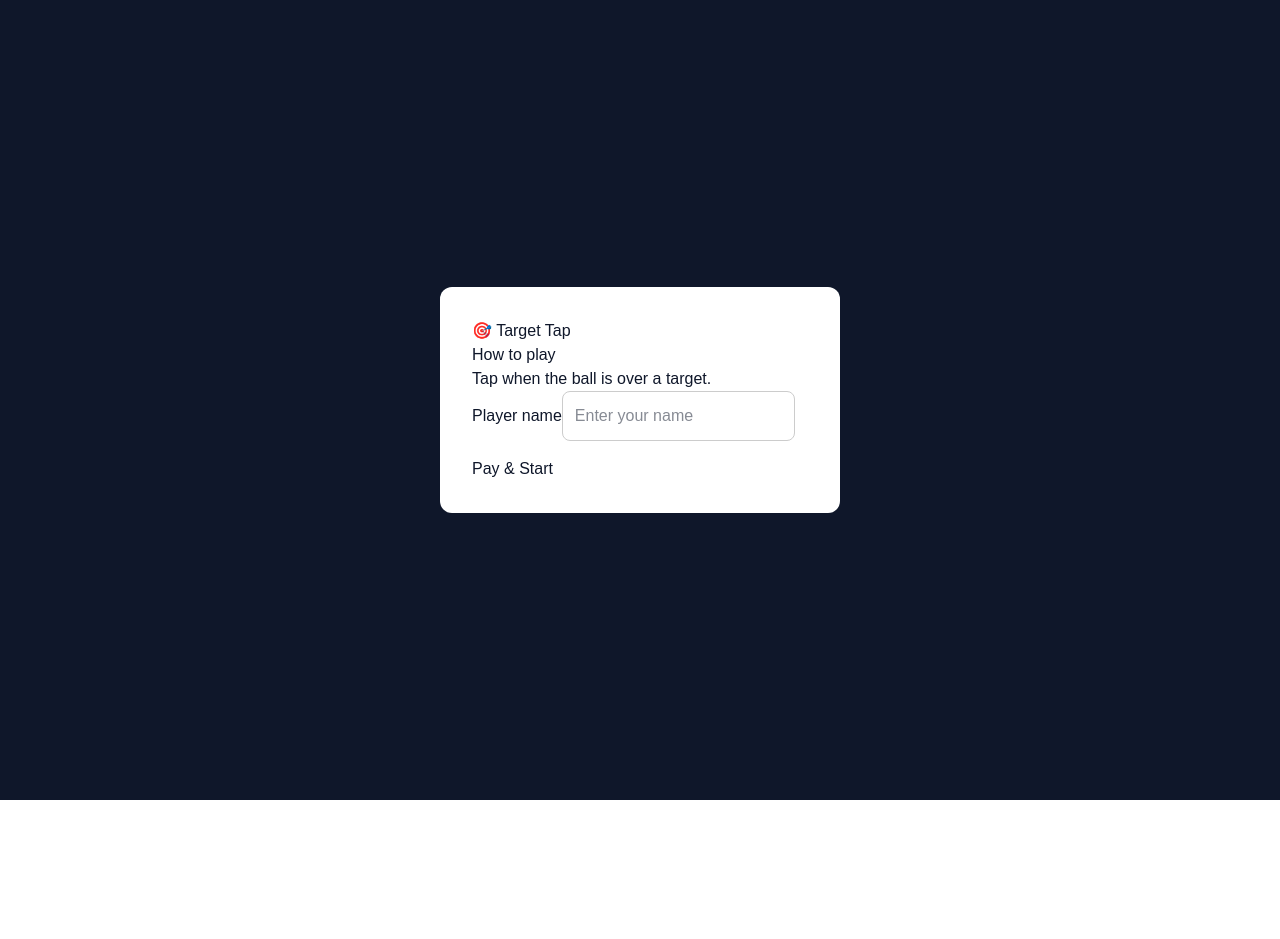
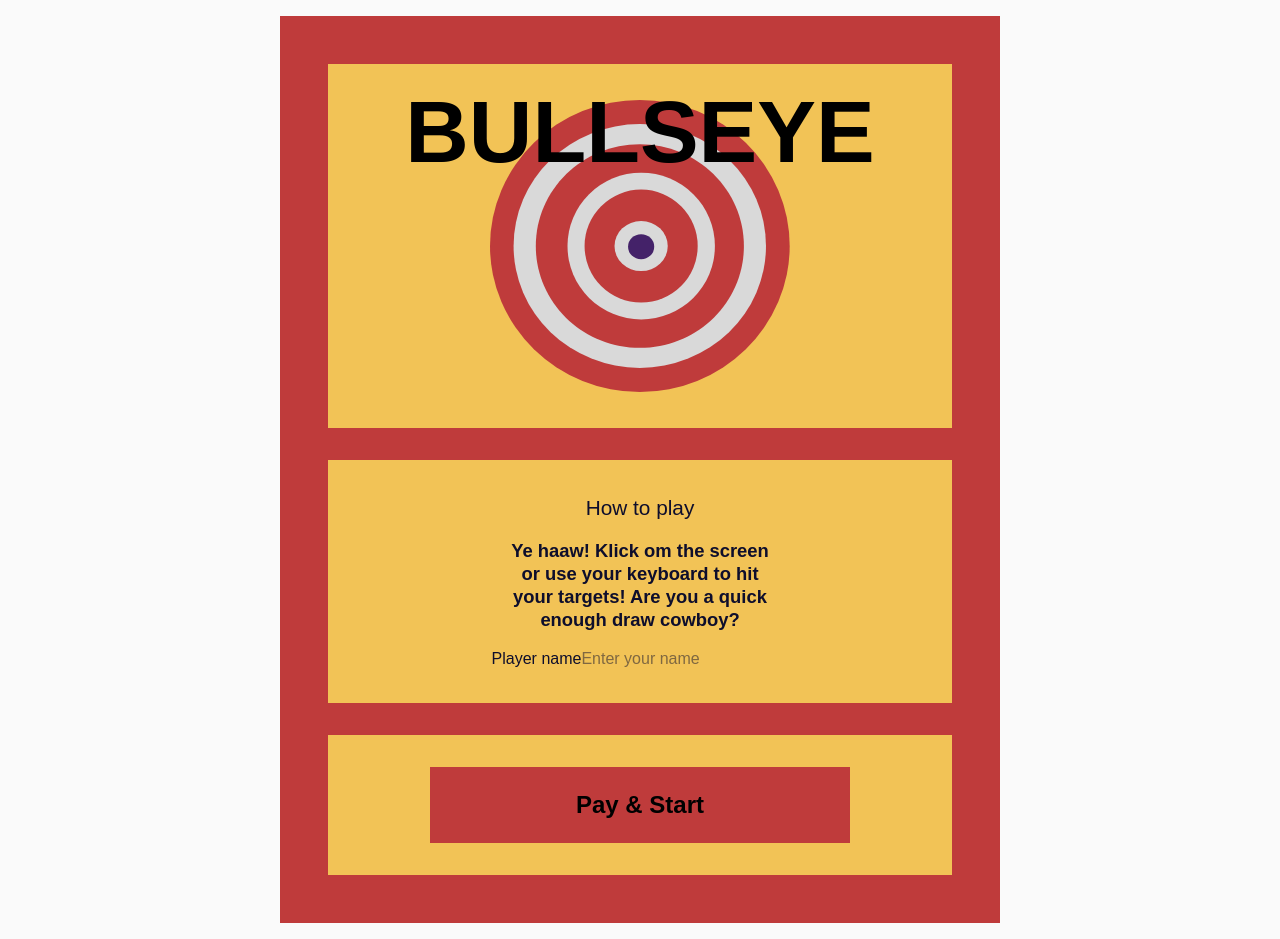
Before and after one commit to EmmaRask/Bullseye, a Next.js app: page / in a window 1280 px wide. Before the commit the page ends 800 px from the top, so only its background shows below. Built offline with nearby package versions, Linux system fonts and the light colour scheme; a web font is replaced by a local one.

Commit message:
Design new start screen

```diff
--- a/features/target-tap-game/components/StartScreen.module.css
+++ b/features/target-tap-game/components/StartScreen.module.css
@@ -1,4 +1,135 @@
 .container {
+  min-height: 100vh;
+  background: #fafafa;
+  display: flex;
+  justify-content: center;
+  padding: 1rem;
+  color: #0e0e2c;
+}
+
+.wrapper {
+  width: 100%;
+  max-width: 430px;
+  background: #bf3b3b;
+  padding: 2rem 1.25rem;
+  display: flex;
+  flex-direction: column;
+  gap: 2rem;
+}
+
+.panel {
+  background: #f2c356;
+  padding: 2rem 1.25rem;
+  text-align: center;
+}
+
+.heroPanel {
+  position: relative;
+  min-height: 260px;
+  display: flex;
+  justify-content: center;
+  align-items: center;
+  overflow: hidden;
+}
+
+.title {
+  position: absolute;
+  top: 1.5rem;
+  z-index: 2;
+  margin: 0;
+  font-size: clamp(3rem, 16vw, 5.5rem);
+  line-height: 1;
+  font-weight: 900;
+  color: #000;
+}
+
+.targetWrapper {
+  width: 220px;
+  height: 220px;
+  display: flex;
+  justify-content: center;
+  align-items: center;
+}
+
+.panel h2 {
+  margin-top: 0;
+  font-size: 1.3rem;
+}
+
+.panel p {
+  max-width: 280px;
+  margin: 1rem auto;
+  font-size: 1.15rem;
+  font-weight: 700;
+  line-height: 1.25;
+}
+
+.label {
+  display: block;
+  margin-top: 1.5rem;
+  font-weight: 700;
+}
+
+.input {
+  width: 100%;
+  max-width: 260px;
+  margin-top: 0.5rem;
+  padding: 0.75rem;
+  border: 3px solid #bf3b3b;
+  background: #fafafa;
+  color: #0e0e2c;
+  font: inherit;
+  text-align: center;
+}
+
+.button {
+  width: 100%;
+  max-width: 280px;
+  padding: 1.25rem;
+  border: none;
+  background: #bf3b3b;
+  color: #000;
+  font-size: 1.5rem;
+  font-weight: 900;
+  cursor: pointer;
+}
+
+.button:disabled {
+  opacity: 0.6;
+  cursor: not-allowed;
+}
+
+.errorMessage {
+  color: #0e0e2c;
+  font-weight: 700;
+  margin-top: 1rem;
+}
+
+@media (min-width: 768px) {
+  .wrapper {
+    max-width: 720px;
+    padding: 3rem;
+  }
+
+  .heroPanel {
+    min-height: 340px;
+  }
+
+  .targetWrapper {
+    width: 300px;
+    height: 300px;
+  }
+
+  .button {
+    max-width: 420px;
+  }
+}
+
+
+
+
+
+/* .container {
   min-height: 100vh;
   display: flex;
   justify-content: center;
@@ -24,4 +155,4 @@
 
 .button {
   margin-top: 1rem;
-}
+} */
--- a/features/target-tap-game/components/StartScreen.tsx
+++ b/features/target-tap-game/components/StartScreen.tsx
@@ -3,6 +3,7 @@
 import { useRouter } from "next/navigation";
 import { useState } from "react";
 import { createTransaction } from "../../../api/centralbankApi";
+import Image from "next/image";
 import styles from "./StartScreen.module.css";
 
 export function StartScreen() {
@@ -39,13 +40,26 @@ export function StartScreen() {
 
   return (
     <main className={styles.container}>
-      <div className={styles.card}>
-        <h1>🎯 Target Tap</h1>
+      <div className={styles.wrapper}>
+        <section className={`${styles.panel} ${styles.heroPanel}`}>
+          <h1 className={styles.title}>BULLSEYE</h1>
+          <div className={styles.targetWrapper}>
+            <Image
+              src="/images/bullseye-target.svg"
+              alt="Bullseye target"
+              width={300}
+              height={300}
+              priority
+              />
+          </div>
+        </section>
 
-        <section>
+        <section className={styles.panel}>
           <h2>How to play</h2>
-          <p>Tap when the ball is over a target.</p>
-        </section>
+            <p>
+              Ye haaw! Klick om the screen or use your keyboard to hit your
+              targets! Are you a quick enough draw cowboy?
+            </p>
 
           <label htmlFor="playerName">Player name</label>
           <input
@@ -55,7 +69,9 @@ export function StartScreen() {
             onChange={(event) => setPlayerName(event.target.value)}
             placeholder="Enter your name"
           />
+        </section>
 
+        <section className={styles.panel}>
           <button
             className={styles.button}
             onClick={handleStartGame}
@@ -65,6 +81,7 @@ export function StartScreen() {
           </button>
 
           {errorMessage && <p role="alert">{errorMessage}</p>}
+        </section>
       </div>
     </main>
   );
```
Lines whose indentation alone changed are shown as unchanged.
